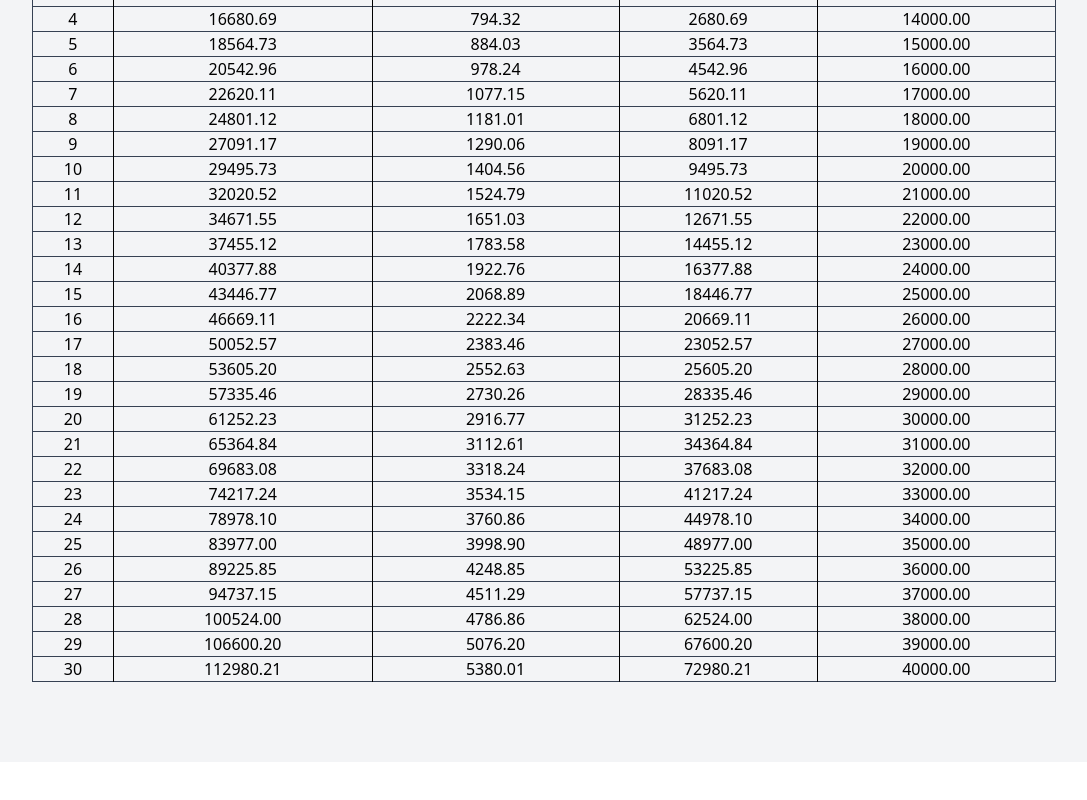
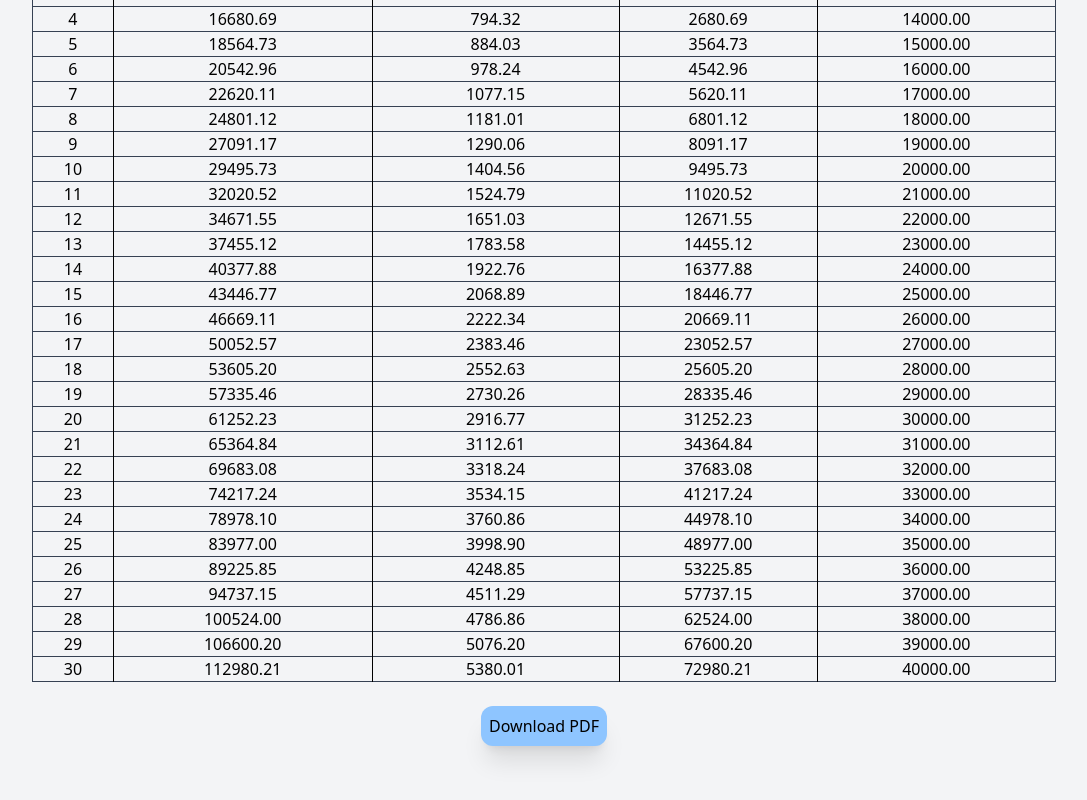
Before and after one commit to Ben-Cor/React-calcs, a React (Vite) app: page / in a window 1280 px wide. Shown: the part 1176-1976 px from the top of the page, without its empty margins (96-1183 px from the left). Before the commit the page ends 1938 px from the top, so only its background shows below. Built offline with nearby package versions, Linux system fonts and the light colour scheme.

Commit message:
added download investment results as pdf

```diff
--- a/package.json
+++ b/package.json
@@ -11,6 +11,7 @@
   },
   "dependencies": {
     "@tailwindcss/vite": "^4.1.6",
+    "jspdf": "^3.0.1",
     "react": "^19.1.0",
     "react-dom": "^19.1.0",
     "tailwindcss": "^4.1.6"
--- a/src/components/InvestmentOutputs.jsx
+++ b/src/components/InvestmentOutputs.jsx
@@ -1,3 +1,5 @@
+import jsPDF from "jspdf";
+
 export default function InvestmentOuputs({ userInput }) {
 
     function calculateInvestmentResults({ initialInvestment, annualInvestment, interestRate, years }) {
@@ -30,8 +32,38 @@ export default function InvestmentOuputs({ userInput }) {
 
     });
 
+    const handleDownloadPDF = () => {
+        const doc = new jsPDF();
+        const pageHeight = doc.internal.pageSize.height; // Get the page height
+        const lineHeight = 10; // Height of each line of text
+        const marginTop = 20; // Top margin
+        const marginLeft = 20; // Left margin
+        let y = marginTop; // Start position for text
+
+        doc.text("Investment Results", marginLeft, y);
+        y += lineHeight * 2; // Add some space after the title
+
+        results.forEach((yearData, index) => {
+            // Add data for each year
+            doc.text(`Year: ${yearData.year}`, marginLeft, y);
+            doc.text(`Investment Value: ${yearData.investmentValue.toFixed(2)}`, marginLeft, y + lineHeight);
+            doc.text(`Interest Per Year: ${yearData.interestPerYear.toFixed(2)}`, marginLeft, y + lineHeight * 2);
+            doc.text(`Total Interest: ${yearData.totalInterest.toFixed(2)}`, marginLeft, y + lineHeight * 3);
+            doc.text(`Invested Capital: ${yearData.investedCapital.toFixed(2)}`, marginLeft, y + lineHeight * 4);
+            y += lineHeight * 6; // Move to the next block of data
+
+            // Check if the next block will exceed the page height
+            if (y + lineHeight * 5 > pageHeight) {
+                doc.addPage(); // Add a new page
+                y = marginTop; // Reset y position for the new page
+            }
+        });
+
+        doc.save("investment_results.pdf");
+    };
+
     return (
-        <div className="flex items-center justify-center pb-20">
+        <div className="flex flex-col items-center justify-center pb-20">
             <table className="w-[80%] border-[1px] border-gray-700 mt-4 text-center">
                 <thead>
                     <tr className="border-b-[1px] border-gray-700">
@@ -54,6 +86,7 @@ export default function InvestmentOuputs({ userInput }) {
                     ))}
                 </tbody>
             </table>
+            <button className="bg-blue-300 p-2 rounded-xl shadow-xl mt-6" onClick={handleDownloadPDF}>Download PDF</button>
         </div>
     );
 }
```
Also changed, not shown: 1 other file (tests, documents, lock files or other folders).
